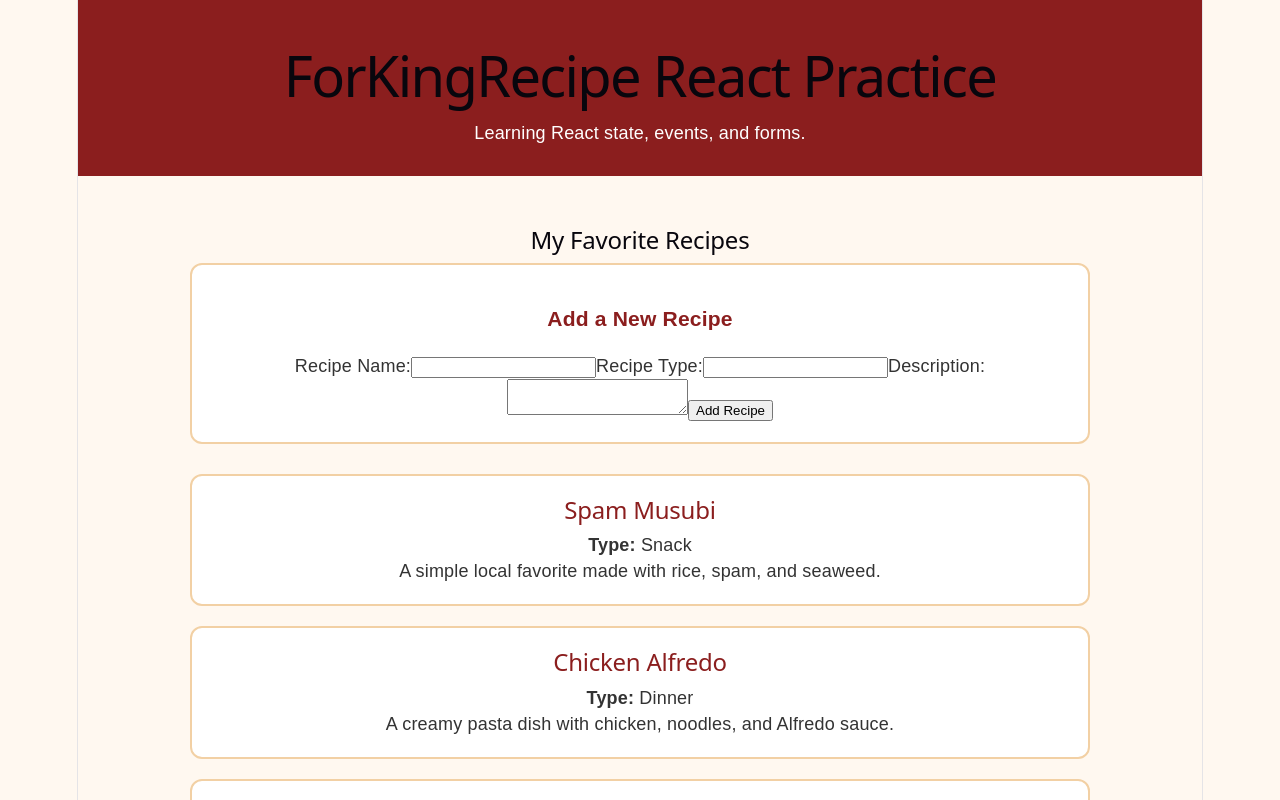
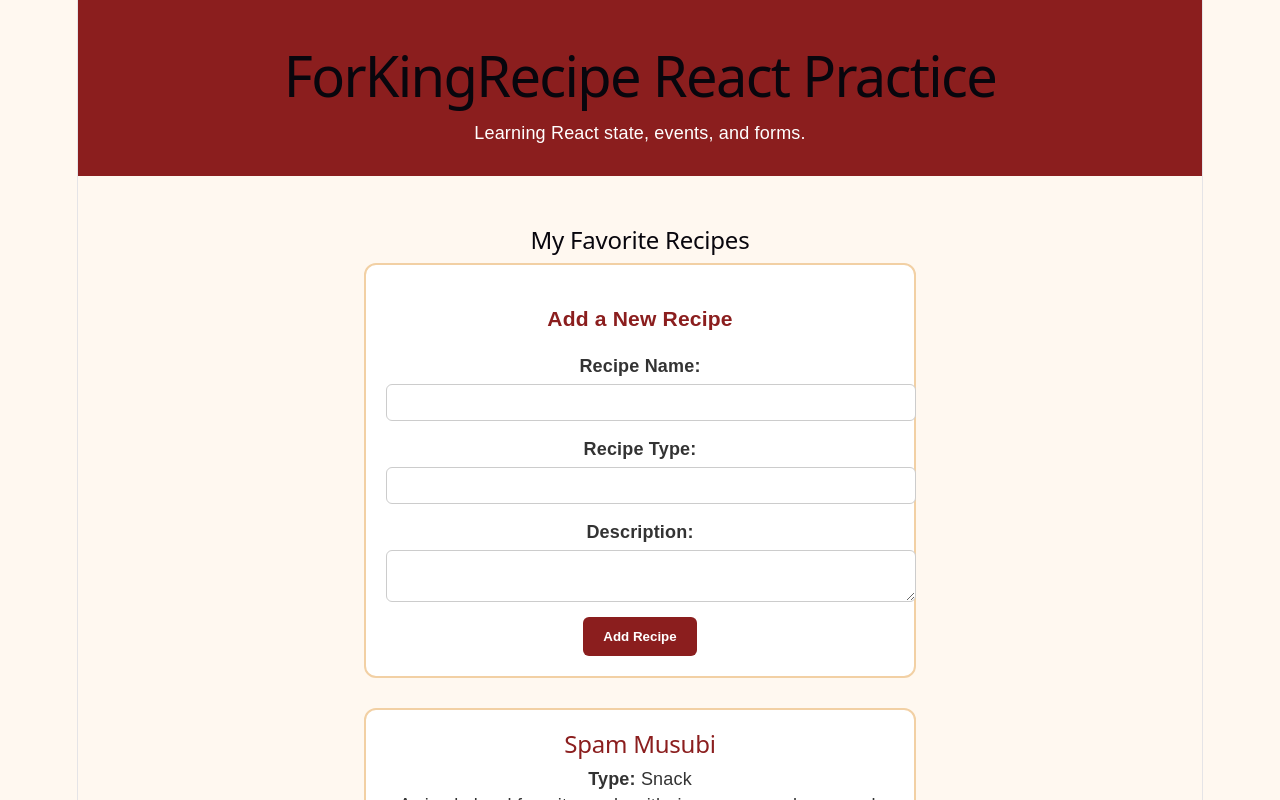
Before and after one commit to acrail5/learn-react-acrail5, a React (Vite) app: page / in a window 1280 px wide. Shown: the top 800 px of the page. Built offline with nearby package versions, Linux system fonts and the light colour scheme.

Commit message:
Add week 2 form and state of creating new recipes

```diff
--- a/src/App.css
+++ b/src/App.css
@@ -41,3 +41,34 @@ main {
 .recipe-form h3 {
   color: #8b1e1e;
 }
+
+.recipe-form label {
+  display: block;
+  margin-bottom: 15px;
+  font-weight: bold;
+}
+
+.recipe-form input,
+.recipe-form textarea {
+  display: block;
+  width: 100%;
+  padding: 10px;
+  margin-top: 5px;
+  border: 1px solid #cccccc;
+  border-radius: 6px;
+  font-family: Arial, Helvetica, sans-serif;
+}
+
+.recipe-form button {
+  background-color: #8b1e1e;
+  color: white;
+  border: none;
+  padding: 12px 20px;
+  border-radius: 6px;
+  font-weight: bold;
+  cursor: pointer;
+}
+
+.recipe-form button:hover {
+  background-color: #5f1414;
+}
```
